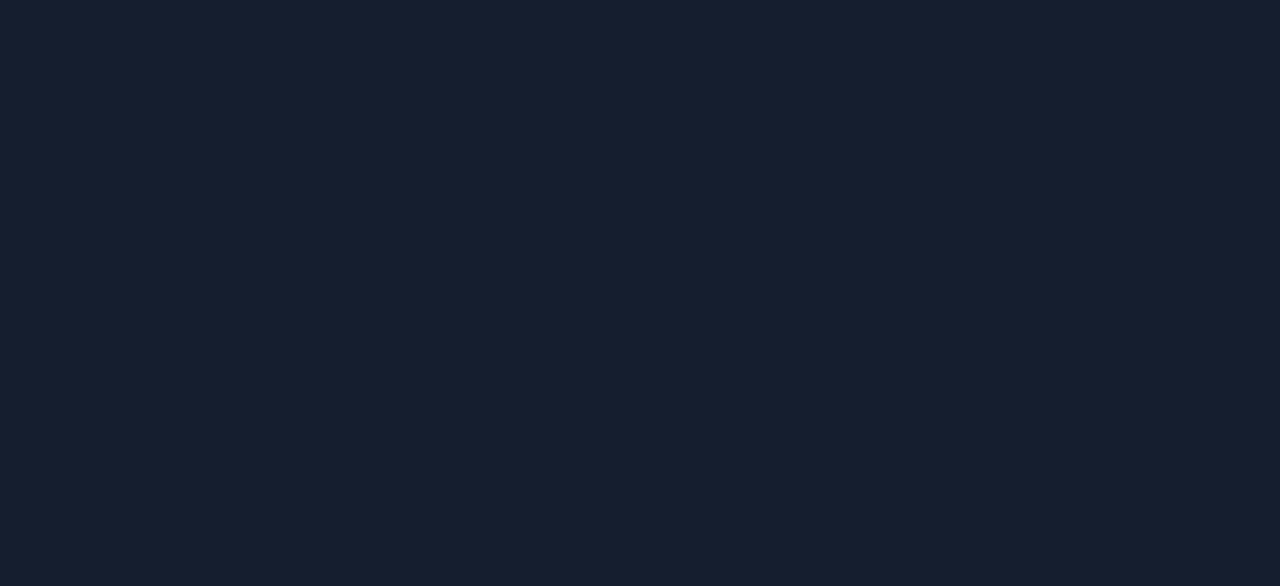
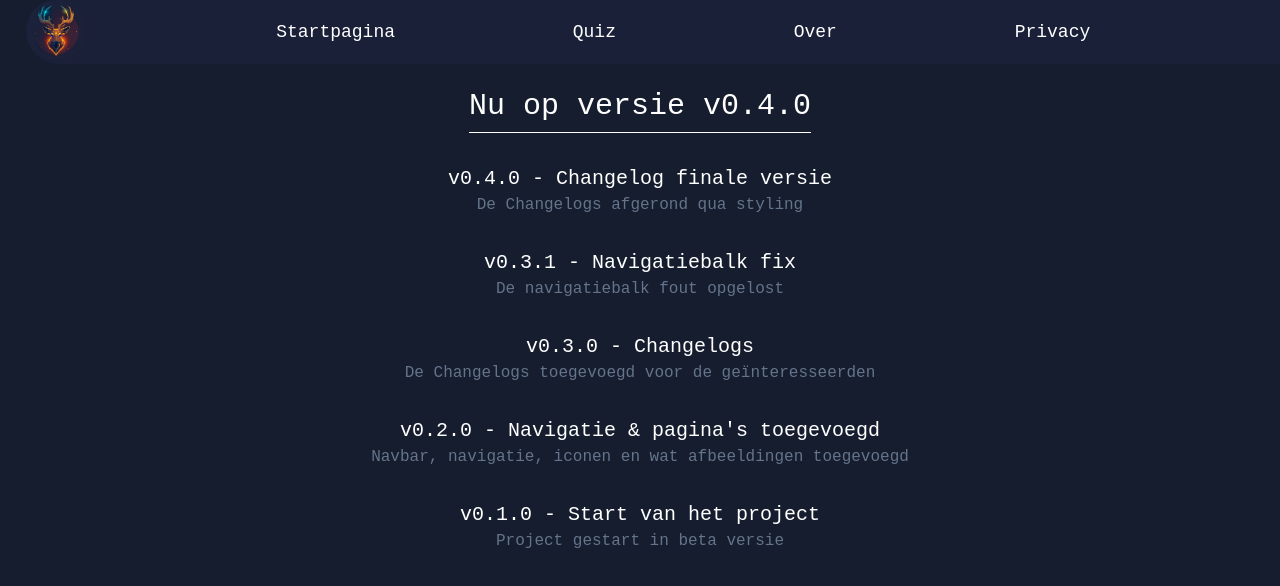
Before and after one commit to MORGANlTE/webdeer, a React (Create React App) app: page /changelog in a window 1280 px wide. Before the commit this address had no page. Shown: the top 586 px of the page. Built offline with nearby package versions, Linux system fonts and the light colour scheme.

Commit message:
changelogs

```diff
--- a/public/index.html
+++ b/public/index.html
@@ -39,5 +39,6 @@
       To begin the development, run `npm start` or `yarn start`.
       To create a production bundle, use `npm run build` or `yarn build`.
     -->
+    <script src="https://kit.fontawesome.com/df7bb11b19.js" crossorigin="anonymous"></script>
   </body>
 </html>
--- a/src/App.js
+++ b/src/App.js
@@ -3,15 +3,20 @@ import './App.css';
 import { DefaultRoute, Routes, Route, BrowserRouter as Router, Navigate } from "react-router-dom";
 import About from './pages/About';
 import Home from './pages/Home';
+import Changelog from './pages/Changelog';
 
 function App() {
   return (
     <div className="App">
       <Router>
         <Routes>
-          <Route
+        <Route
             path="/about"
             element={<About/>}
+            />
+            <Route
+            path="/changelog"
+            element={<Changelog/>}
             />
           <Route path="/home" element={<Navigate to="/" replace={true} />} />
           <Route exact path="/" element={<Home/>} />
--- a/src/components/Global/Navbar.jsx
+++ b/src/components/Global/Navbar.jsx
@@ -4,8 +4,12 @@ import { NavLink } from "react-router-dom";
 import NavElement from "./Navbar/NavElement";
 
 const Navbar = () => {
+  const style = {
+    height: '64px',
+  };
   return (
-    <div className="flex flex-row float-right w-[98%] rounded-l-full bg-navbar">
+    <>
+      <div className="flex flex-row float-right w-[98%] rounded-l-full bg-navbar fixed right-0">
         <Logo />
         <div className="flex flex-row w-full px-3 justify-evenly">
           <NavElement name="Startpagina" url="/" />
@@ -14,6 +18,8 @@ const Navbar = () => {
           <NavElement name="Privacy" url="/privacy" />
         </div>
       </div>
+      <div style={style}></div>
+    </>
   );
 };
 
--- a/src/data.json
+++ b/src/data.json
@@ -1,5 +1,31 @@
 {
-    "code": {
-        "version": "0.0.2"
+    "changelog":{
+        "logs": [
+            {
+                "version": "0.4.0",
+                "title": "Changelog finale versie",
+                "description": "De Changelogs afgerond qua styling"
+            },
+            {
+                "version": "0.3.1",
+                "title": "Navigatiebalk fix",
+                "description": "De navigatiebalk fout opgelost"
+            },
+            {
+                "version": "0.3.0",
+                "title": "Changelogs",
+                "description": "De Changelogs toegevoegd voor de geïnteresseerden"
+            },
+            {
+                "version": "0.2.0",
+                "title": "Navigatie & pagina's toegevoegd",
+                "description": "Navbar, navigatie, iconen en wat afbeeldingen toegevoegd"
+            },
+            {
+                "version": "0.1.0",
+                "title": "Start van het project",
+                "description": "Project gestart in beta versie"
+            }
+        ]
     }
 }
--- a/src/pages/About.jsx
+++ b/src/pages/About.jsx
@@ -1,7 +1,10 @@
 import React from "react";
 
 const About = () => {
-  return <div>About</div>;
+  return (
+  <div>
+  </div>
+  );
 };
 
 export default About;
--- /dev/null
+++ b/src/pages/Changelog.jsx
@@ -0,0 +1,23 @@
+import React from 'react'
+import Navbar from '../components/Global/Navbar'
+import data from "../data";
+
+const Changelog = () => {
+  return (
+    <div>
+        <Navbar/>
+        <p className="mt-6 text-3xl text-white font-fira border-b-[1px] border-solid border-white w-fit mx-auto pb-2">Nu op versie v{data.changelog.logs[0].version}</p>
+        {
+            data.changelog.logs.map((log, i) => {
+            return (
+                <div className="mt-8 mb-5 text-white text-md font-fira">
+                    <h3 className='text-xl'>v{log.version} - {log.title}</h3>
+                    <p className='text-slate-500'>{log.description}</p>
+                </div>
+            )
+        })}
+    </div>
+  )
+}
+
+export default Changelog
--- a/src/pages/Home.jsx
+++ b/src/pages/Home.jsx
@@ -5,6 +5,7 @@ import data from "../data";
 import { NavLink } from "react-router-dom";
 
 const Home = () => {
+
   return (
     <div className="">
       <Navbar />
@@ -21,7 +22,10 @@ const Home = () => {
         className="w-72 h-72 drop-shadow-[0_0_5px_rgba(68,150,255,0.25)] fixed -left-10 -bottom-9 opacity-50 hover:opacity-100 duration-500"
         draggable="false"
       />
-      <p className="absolute text-white bottom-1 right-2 font-fira">v{data.code.version}</p>
+      <NavLink to="/changelog" className="">
+        <p className="absolute text-white bottom-1 right-2 font-fira">v{data.changelog.logs[0].version}</p>
+      </NavLink>
+
     </div>
   );
 };
--- a/tailwind.config.js
+++ b/tailwind.config.js
@@ -9,7 +9,8 @@ module.exports = {
         'navbar': "#1a2038",
         'orang': "#E3821D",
         'blu': "#1B3578",
-        'blu2': "#2191DD"
+        'blu2': "#2191DD",
+        'background': "#161d2e"
       },
       fontFamily: {
         fira: ["Fira Code", "monospace"],
```
Lines whose indentation alone changed are shown as unchanged.
